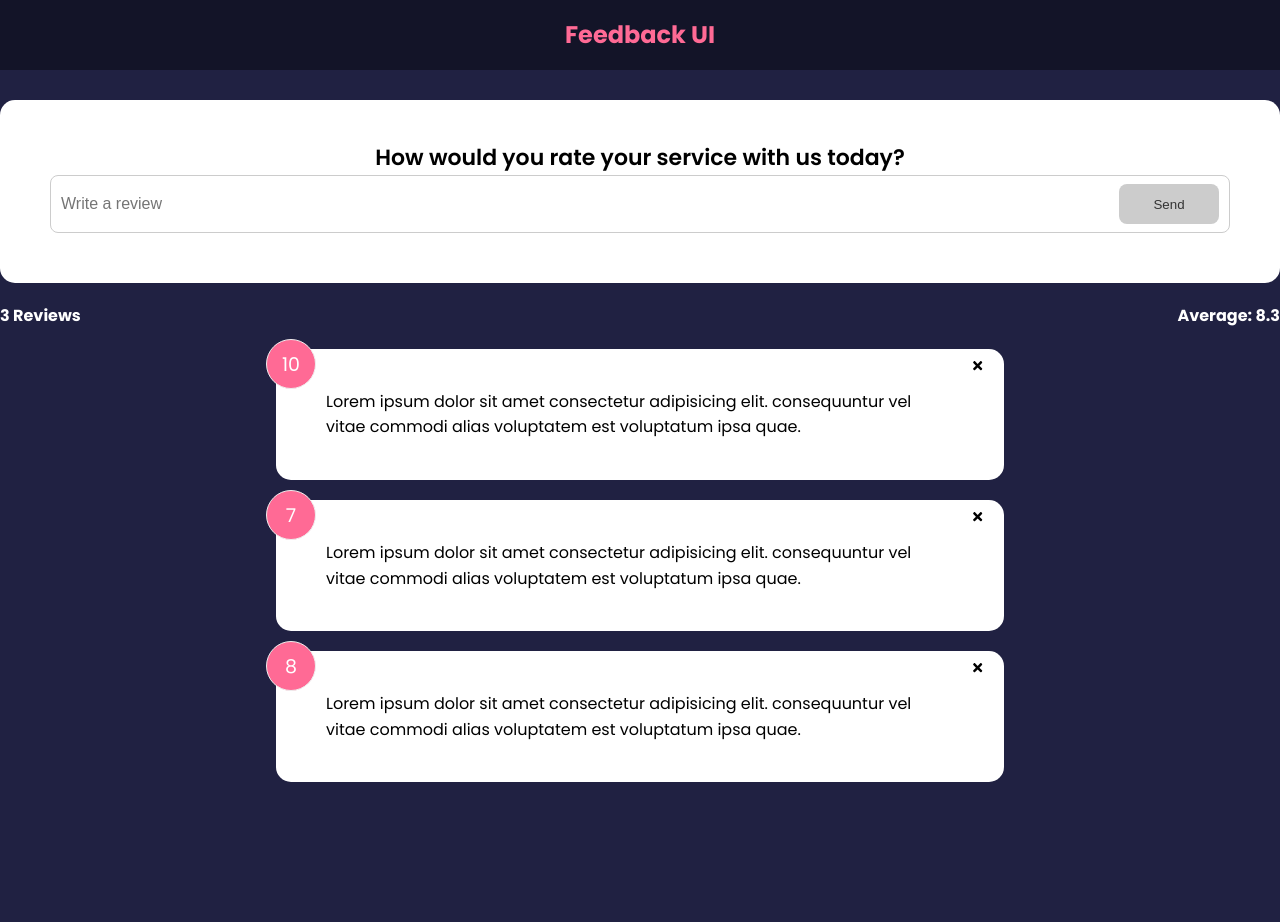
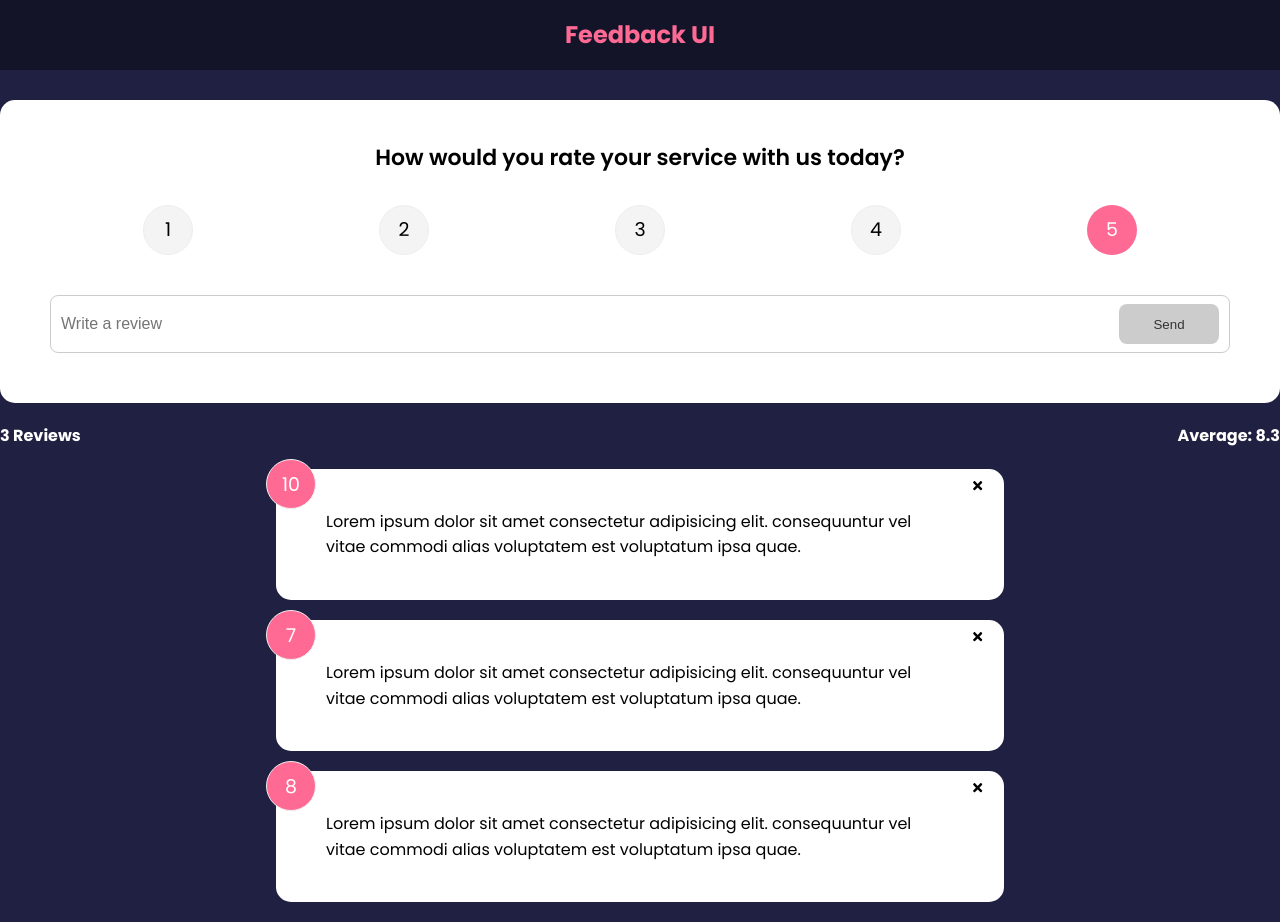
Before and after one commit to Enu0/Feedback-app, a React (Create React App) app: page / in a window 1280 px wide. Before the commit the page ends 802 px from the top, so only its background shows below. Built offline with nearby package versions, Linux system fonts and the light colour scheme.

Commit message:
add select rating function when submitting review

```diff
--- a/src/components/FeebackForm.jsx
+++ b/src/components/FeebackForm.jsx
@@ -1,6 +1,8 @@
+import { useState } from 'react'
 import Card from './shared/Card'
 import Button from './shared/Button'
-import { useState } from 'react'
+import RatingSelect from './RatingSelect'
+
 
 
 function FeebackForm() {
@@ -8,6 +10,8 @@
     const [text, setText] = useState('')
     const [btnDisabled, setbtnDisabled] = useState(true)
     const [message, setMessage] = useState('')
+    const [rating, setRating] = useState(5)
+
     // bug fix: should be checking input value not state, as state won't be rendered until
     // the next render of the component.
     const handleTextChange = ( {target: {value}} ) => {
@@ -26,8 +30,9 @@
 
   return (
     <Card>
-        <form>
+        <form className = 'form'>
             <h2> How would you rate your service with us today? </h2>
+            <RatingSelect select = {(rating) => setRating(rating)}/>
             <div className = 'input-group'>
                 <input
                 type = 'text'
--- /dev/null
+++ b/src/components/RatingSelect.jsx
@@ -0,0 +1,72 @@
+import { useState } from "react"
+
+function RatingSelect({select}) {
+    const [selected, setSelected] = useState(5)
+
+    const handleSelect = (e) => {
+        setSelected(+e.currentTarget.value)
+        select(+e.currentTarget.value)
+
+    }
+  return (
+    <ul className = 'rating'>
+        <li>
+        <input
+          type='radio'
+          id='num1'
+          name='rating'
+          value='1'
+          onChange={handleSelect}
+          checked={selected === 1}
+        />
+        <label htmlFor='num1'>1</label>
+      </li>
+      <li>
+        <input
+          type='radio'
+          id='num2'
+          name='rating'
+          value='2'
+          onChange={handleSelect}
+          checked={selected === 2}
+        />
+        <label htmlFor='num2'>2</label>
+      </li>
+      <li>
+        <input
+          type='radio'
+          id='num3'
+          name='rating'
+          value='3'
+          onChange={handleSelect}
+          checked={selected === 3}
+        />
+        <label htmlFor='num3'>3</label>
+      </li>
+      <li>
+        <input
+          type='radio'
+          id='num4'
+          name='rating'
+          value='4'
+          onChange={handleSelect}
+          checked={selected === 4}
+        />
+        <label htmlFor='num4'>4</label>
+      </li>
+      <li>
+        <input
+          type='radio'
+          id='num5'
+          name='rating'
+          value='5'
+          onChange={handleSelect}
+          checked={selected === 5}
+        />
+        <label htmlFor='num5'>5</label>
+        </li>
+    </ul>
+  )
+}
+
+export default RatingSelect
```
